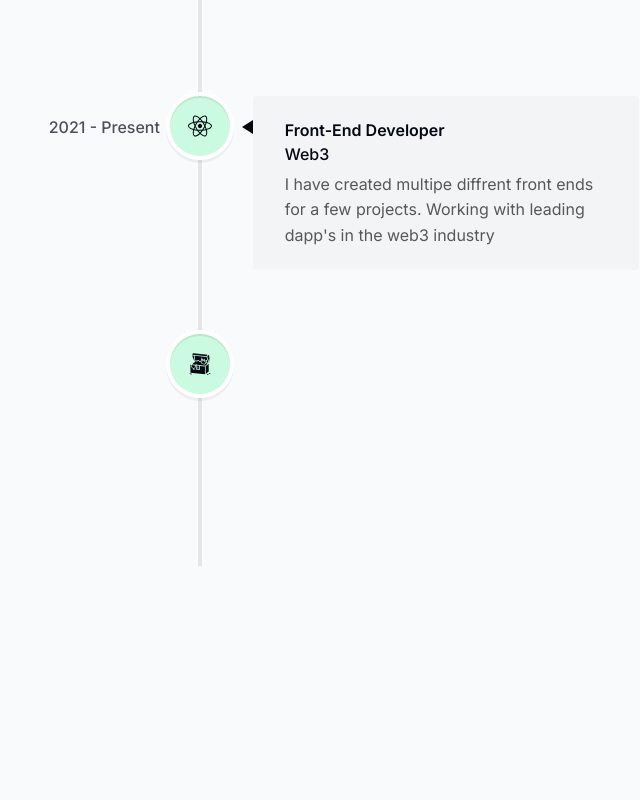
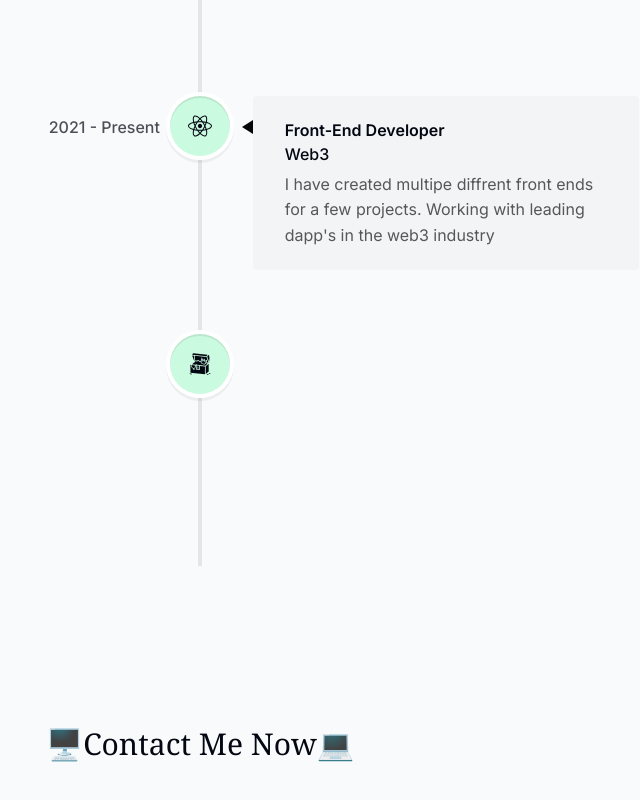
Before and after one commit to addicted2crypto/new_portfolio, a Next.js app: page / in a window 1280 px wide. Shown: the part 3454-4254 px from the top of the page, without its empty margins (440-1080 px from the left). Built offline with nearby package versions, Linux system fonts and the light colour scheme.

Commit message:
Contact section

```diff
--- /dev/null
+++ b/src/app/components/contact.tsx
@@ -0,0 +1,8 @@
+import React from 'react'
+import SectionHeader from './section-header'
+
+export default function Contact() {
+  return (
+    <SectionHeader>Contact Me Now</SectionHeader>
+  )
+}
--- a/src/app/page.tsx
+++ b/src/app/page.tsx
@@ -1,5 +1,6 @@
 import Image from "next/image";
 import AboutMe from './components/about-me';
+import Contact from './components/contact';
 import Experience from './components/experience';
 import Intro from './components/intro';
 import MyProjects from './components/my-projects';
@@ -15,6 +16,7 @@ export default function Home() {
       <MyProjects />
       <Skills />
       <Experience />
+      <Contact />
     </main>
   );
 }
```
